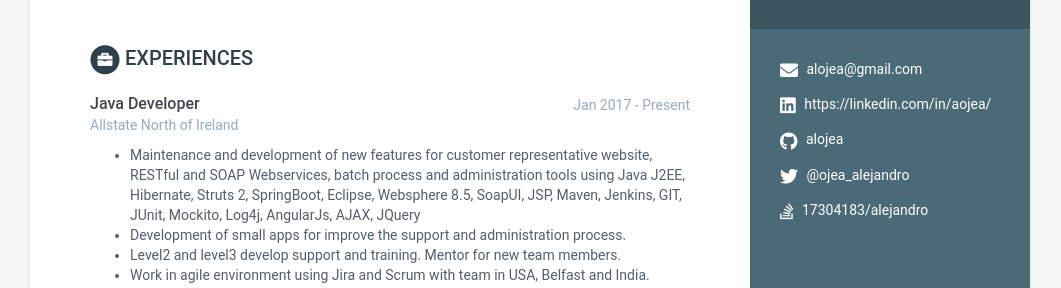
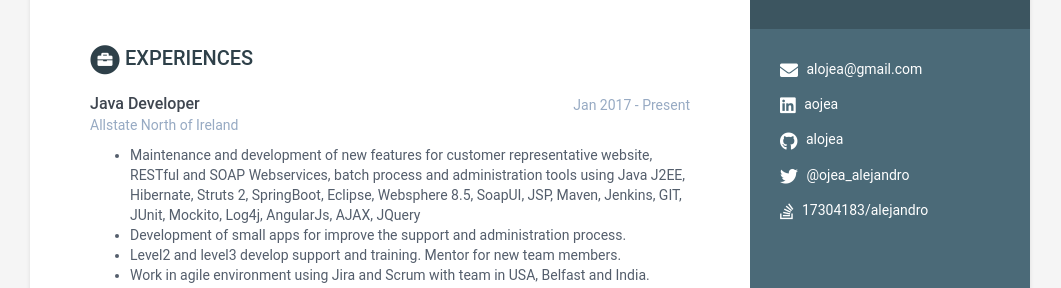
Before and after one commit to alojea/alojea.github.io, a Jekyll site: the page built from index.html, in a window 1280 px wide. Shown: the part 239-527 px from the top of the page, without its empty margins (110-1171 px from the left). Built offline with Jekyll 4.4.1, drawn with Linux system fonts in a browser that asks for light colours; part of the change alters nothing that is shown.

Commit message:
linkedin changes

```diff
--- a/_data/data.yml
+++ b/_data/data.yml
@@ -13,7 +13,7 @@ sidebar:
 
     # Sidebar links
     email: alojea@gmail.com
-    linkedin: https://linkedin.com/in/aojea/
+    linkedin: aojea
     github: alojea
     twitter: '@ojea_alejandro'
     # Number/Username, e.g. 123456/alandoe
```
